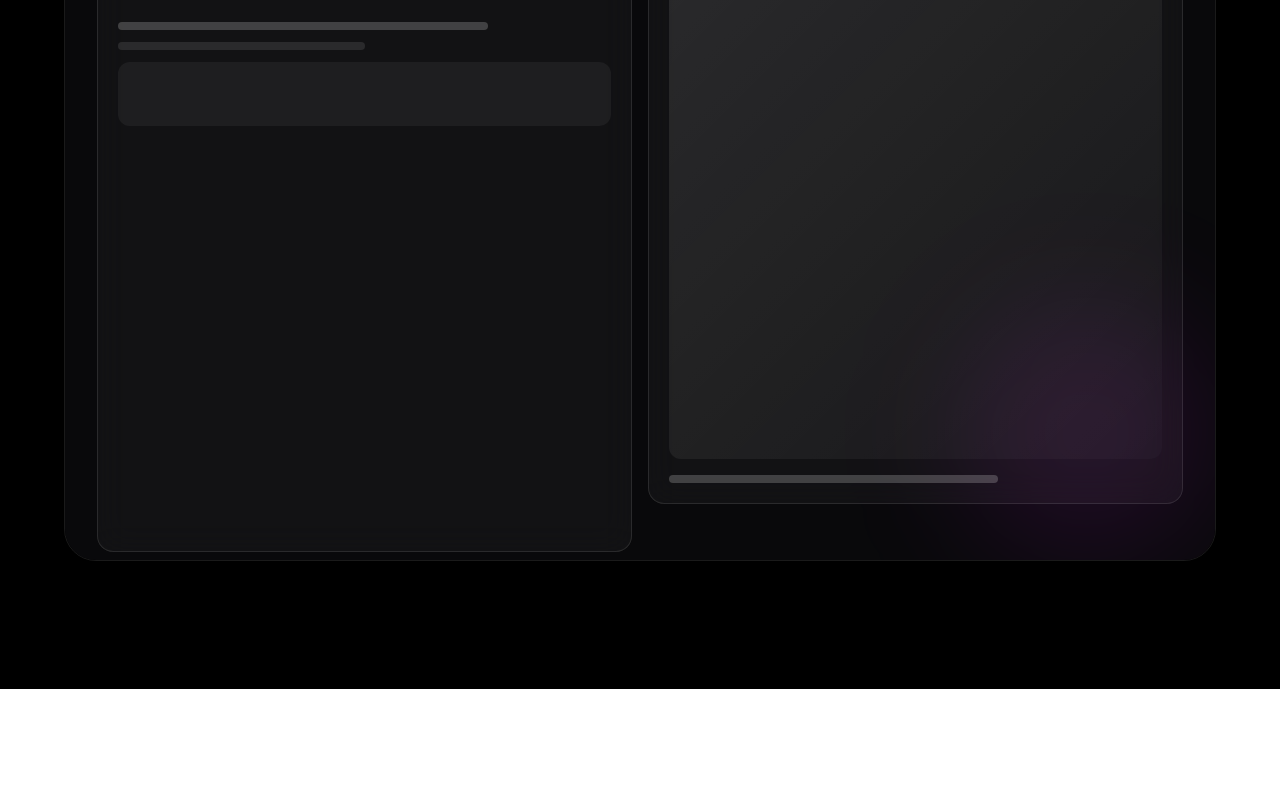
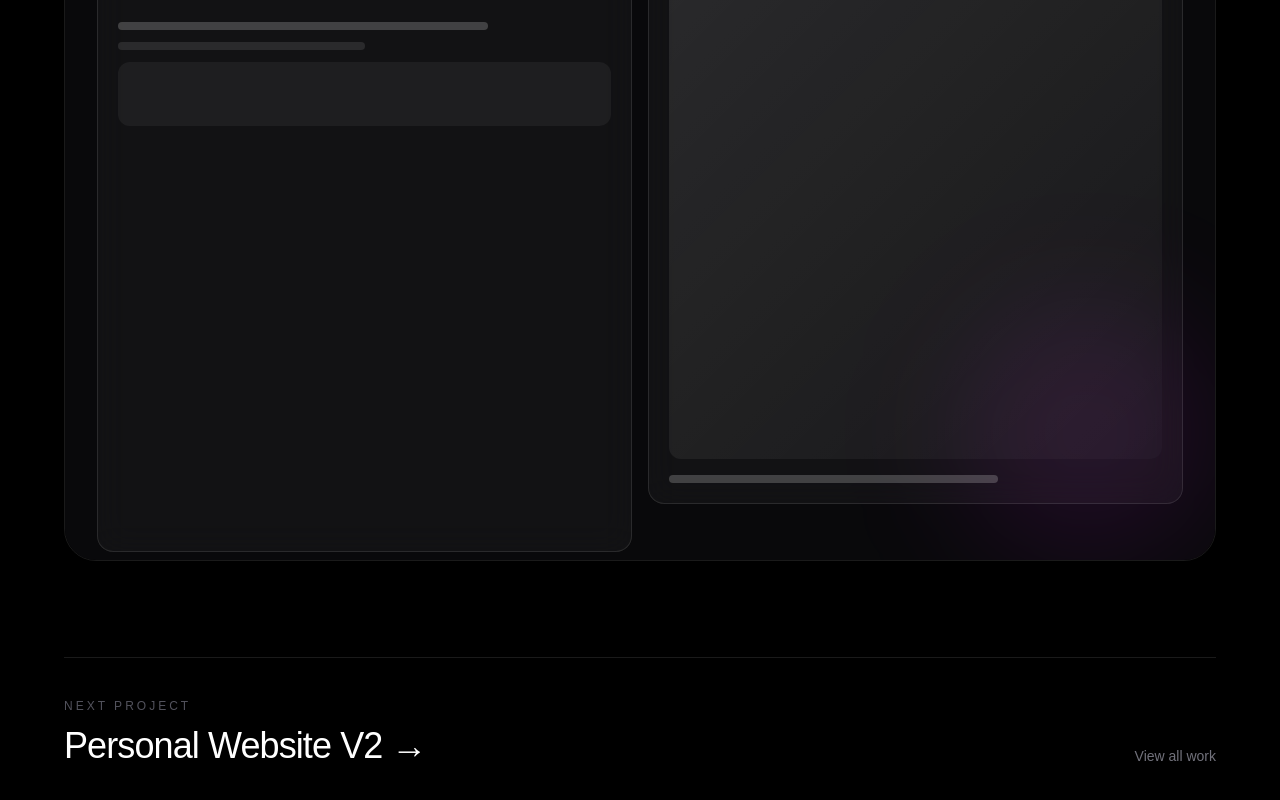
Before and after one commit to Bahram-Kuranyi/personal-website, a Next.js app: page /work/freelance-web-archive in a window 1280 px wide. Shown: the part 644-1444 px from the top of the page. Before the commit the page ends 1333 px from the top, so only its background shows below. Built offline with nearby package versions, Linux system fonts and the light colour scheme.

Commit message:
feat: add project navigation

```diff
--- a/src/app/work/[slug]/page.tsx
+++ b/src/app/work/[slug]/page.tsx
@@ -19,11 +19,15 @@ export function generateStaticParams() {
 export default async function ProjectPage({ params }: ProjectPageProps) {
   const { slug } = await params;
 
-  const project = projects.find((project) => project.slug === slug);
+  const projectIndex = projects.findIndex((project) => project.slug === slug);
 
-  if (!project) {
+  if (projectIndex === -1) {
     notFound();
   }
+
+  const project = projects[projectIndex];
+
+  const nextProject = projects[(projectIndex + 1) % projects.length];
 
   return (
     <main className="min-h-screen bg-black text-white">
@@ -65,6 +69,27 @@ export default async function ProjectPage({ params }: ProjectPageProps) {
         <div className="mt-20 overflow-hidden rounded-[2rem] border border-white/10">
           <ProjectPreview type={project.previewType} />
         </div>
+        <div className="mt-24 flex flex-col justify-between gap-8 border-t border-white/10 pt-10 sm:flex-row sm:items-end">
+          <div>
+            <p className="text-xs uppercase tracking-[0.25em] text-zinc-600">
+              Next project
+            </p>
+
+            <Link
+              href={`/work/${nextProject.slug}`}
+              className="mt-3 block text-3xl font-medium tracking-tight transition hover:text-zinc-400 md:text-4xl"
+            >
+              {nextProject.title} →
+            </Link>
+          </div>
+
+          <Link
+            href="/work"
+            className="text-sm text-zinc-500 transition hover:text-white"
+          >
+            View all work
+          </Link>
+        </div>
       </article>
     </main>
   );
```
